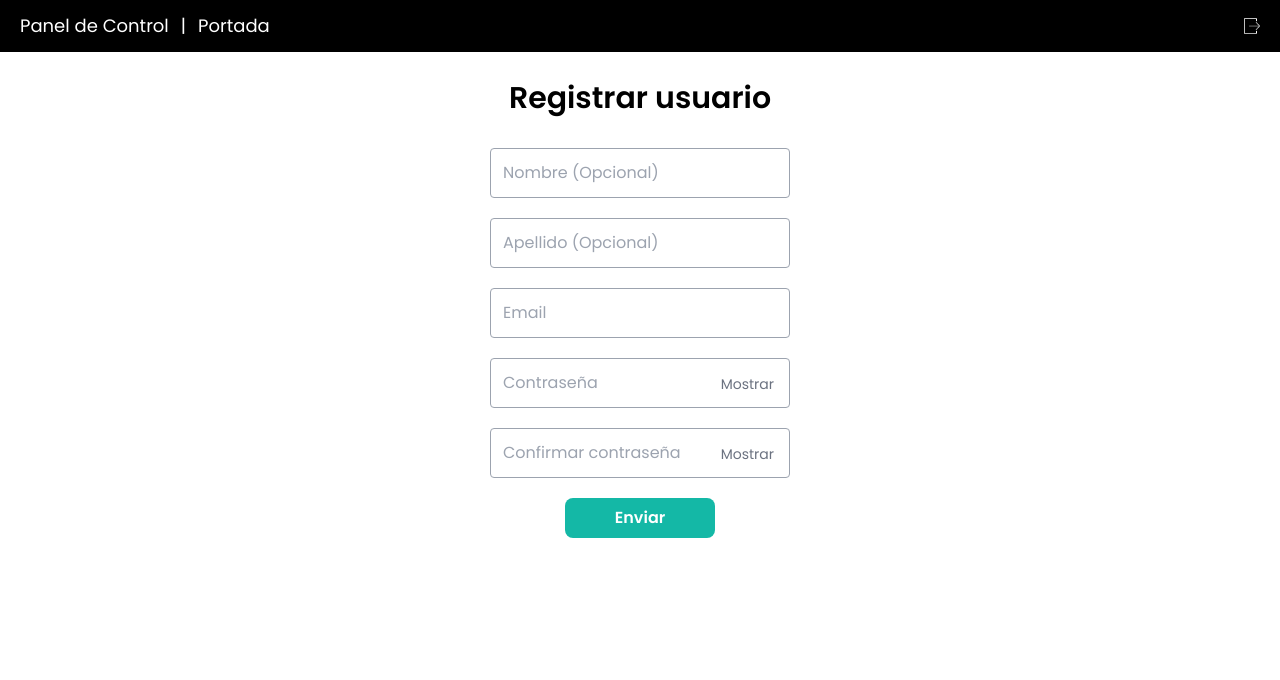
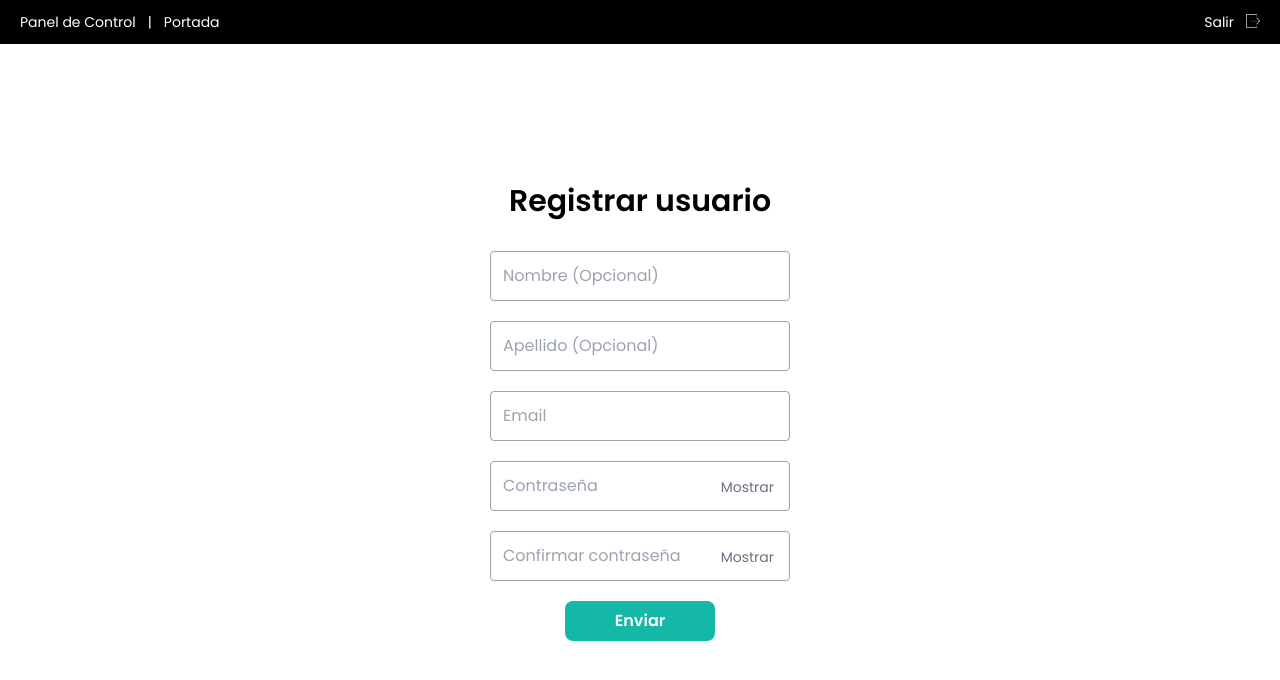
Before and after one commit to mariandrean/NewValue, a React (Vite) app in the folder client/: page /dashboard/register in a window 1280 px wide. Shown: the top 680 px of the page. Built offline with nearby package versions, Linux system fonts and the light colour scheme; sample sign-in values are in the browser's storage.

Commit message:
fix(client):fix-dashboardmenu-and-layouts

```diff
--- a/client/src/components/DashboardMenu.jsx
+++ b/client/src/components/DashboardMenu.jsx
@@ -2,12 +2,19 @@ import React from 'react'
 import LogOutButton from "../components/LogOutButton";
 
 function DashboardMenu() {
+
+  const path = window.location.pathname;
+
   return (
-    <div className="w-screen flex justify-between items-center sm:text-lg bg-black text-white py-3 px-5">
+    <div className="w-full flex justify-between items-center text-sm bg-black text-white py-3 px-5">
       <div className="flex gap-3">
         <a href="/dashboard">Panel de Control</a>
-        |
-        <a href="/" >Portada</a >
+        {path !== '/' &&
+          <>
+            <p>|</p>
+            <a href="/" >Portada</a >
+          </>
+        }
       </div>
       <div className="flex gap-5">
         <LogOutButton />
--- a/client/src/components/LogOutButton.jsx
+++ b/client/src/components/LogOutButton.jsx
@@ -1,21 +1,21 @@
 import { useNavigate } from 'react-router-dom';
 import { useUserContext } from '../context/UserContext';
-
+const token = localStorage.getItem("token");
 const LogOutButton = () => {
   const { setUser, setUserAuth, setUserRole } = useUserContext();
   const navigate = useNavigate();
   const handleLogOut = () => {
+    localStorage.removeItem('token');
     setUser(null);
     setUserAuth(null);
     setUserRole(null);
-        localStorage.removeItem('token');
     navigate("/");
   }
 
   return (
     <button onClick={handleLogOut} className="flex gap-3 items-center">
-      <p className='hidden sm:block'>Cerrar Sesión</p>
-      <img src="/src/assets/logout-icon.png" alt="Logout" className='h-4' />
+      <p>Salir</p>
+      <img src="/src/assets/logout-icon.png" alt="Logout" className='h-3.5 mb-0.5' />
     </button>
   );
 }
--- a/client/src/layout/LayoutPrivate.jsx
+++ b/client/src/layout/LayoutPrivate.jsx
@@ -19,14 +19,12 @@ const LayoutPrivate = () => {
 
   return (
     <>
-      <main>
-        <header className='fixed z-10'>
-          <DashboardMenu />
-        </header>
-        <section className='p-5 sm:px-10 pb-10 lg:px-20 self mt-[60px]'>
-          <Outlet />
-        </section>
-      </main>
+      <header className='sticky z-10 w-full'>
+        <DashboardMenu />
+      </header>
+      <section className='p-5 sm:px-10 pb-10 lg:px-20 self'>
+        <Outlet />
+      </section>
       <footer></footer>
     </>
   )
--- a/client/src/layout/LayoutPublic.jsx
+++ b/client/src/layout/LayoutPublic.jsx
@@ -9,16 +9,13 @@ const LayoutPublic = () => {
 
   return (
     <>
-      <main>
-        <header className='fixed z-10'>
-          {token && <DashboardMenu />}
-          <Navbar />
-        </header>
-        <section className='p-5 sm:px-10 pb-10 lg:px-20 mt-[100px]'>
-          <Outlet />
-        </section>
-      </main>
-
+      <header className='fixed z-10 w-full'>
+        {token && <DashboardMenu />}
+        <Navbar />
+      </header>
+      <section className={'p-5 sm:px-10 pb-10 lg:px-20 '+ (token ? 'mt-[100px]' : 'mt-[50px]')}>
+        <Outlet />
+      </section>
       <Footer />
     </ >
   );
```
Lines whose indentation alone changed are shown as unchanged.
